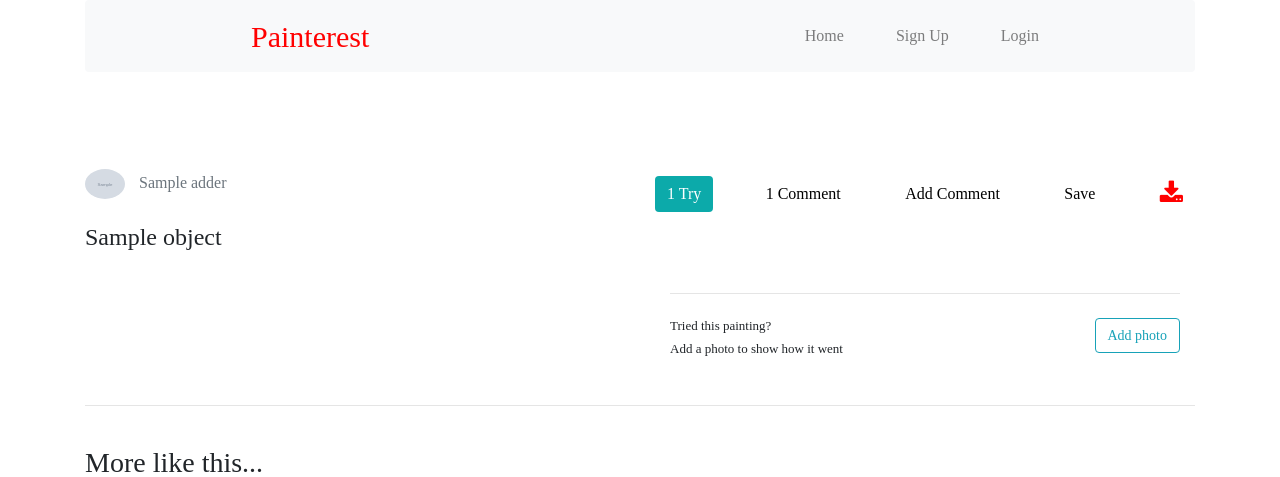
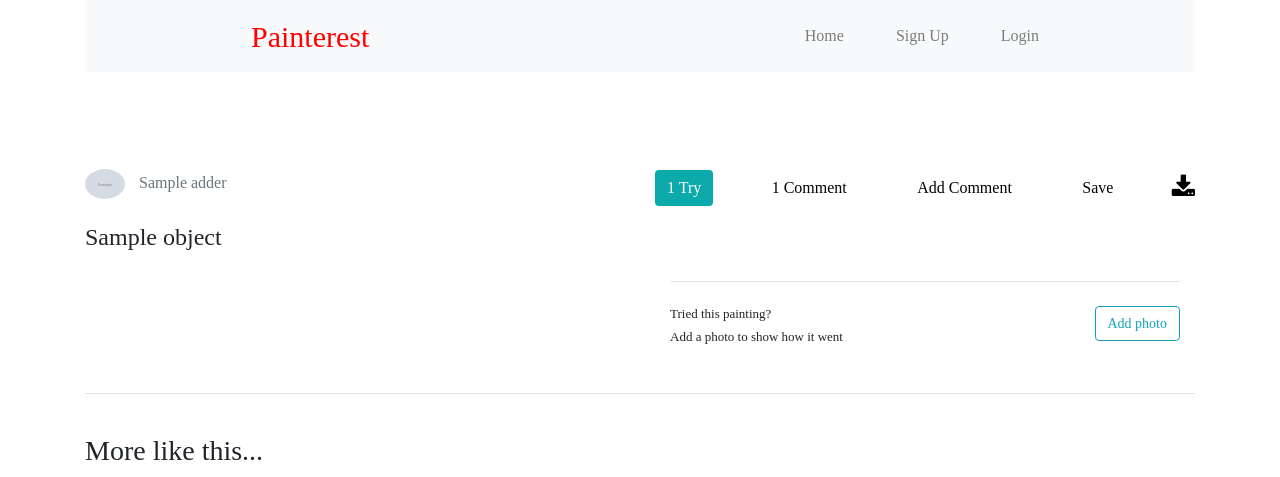
Before and after one commit to TomiwaJoseph/Painterest, a Django app: template main/templates/main/view_paint.html in a window 1280 px wide. Shown: the top 477 px of the page. Run offline with Django 3.2, Linux system fonts and the light colour scheme; data comes from the database, SQL or seed files in the repository; tables that the repository leaves empty hold one stand-in row (values such as "Sample post"); the template is opened without the code that fills it: values that come from a table or form of the project are taken from there, most other values are stand-ins (such as "Sample title", 1, 10 or a date in 2020); grey boxes marked "Sample" are stand-in pictures; some libraries are stand-ins or nearby versions.

Commit message:
replaced download form with download link

```diff
--- a/main/templates/main/view_paint.html
+++ b/main/templates/main/view_paint.html
@@ -40,10 +40,9 @@
             {% endwith %}
             <button class="btn btn-info utils" id="show_inp">Add Comment</button>
             <a href="{% url 'save_paint' object.id %}" class="btn btn-info utils">Save</a>
-            <form action="{% url 'download_painting' object.id %}" method="POST">
-                {% csrf_token %}
-                <button type="submit" class="btn btn-info down_but"><i class="fa fa-download"></i></button>
-            </form>
+            <a href="{% url 'download_painting' object.id %}" class="down_but">
+                <i class="fa fa-download"></i>
+            </a>
         </div>
         <div class="col-12">
             <div id="tries">
```
